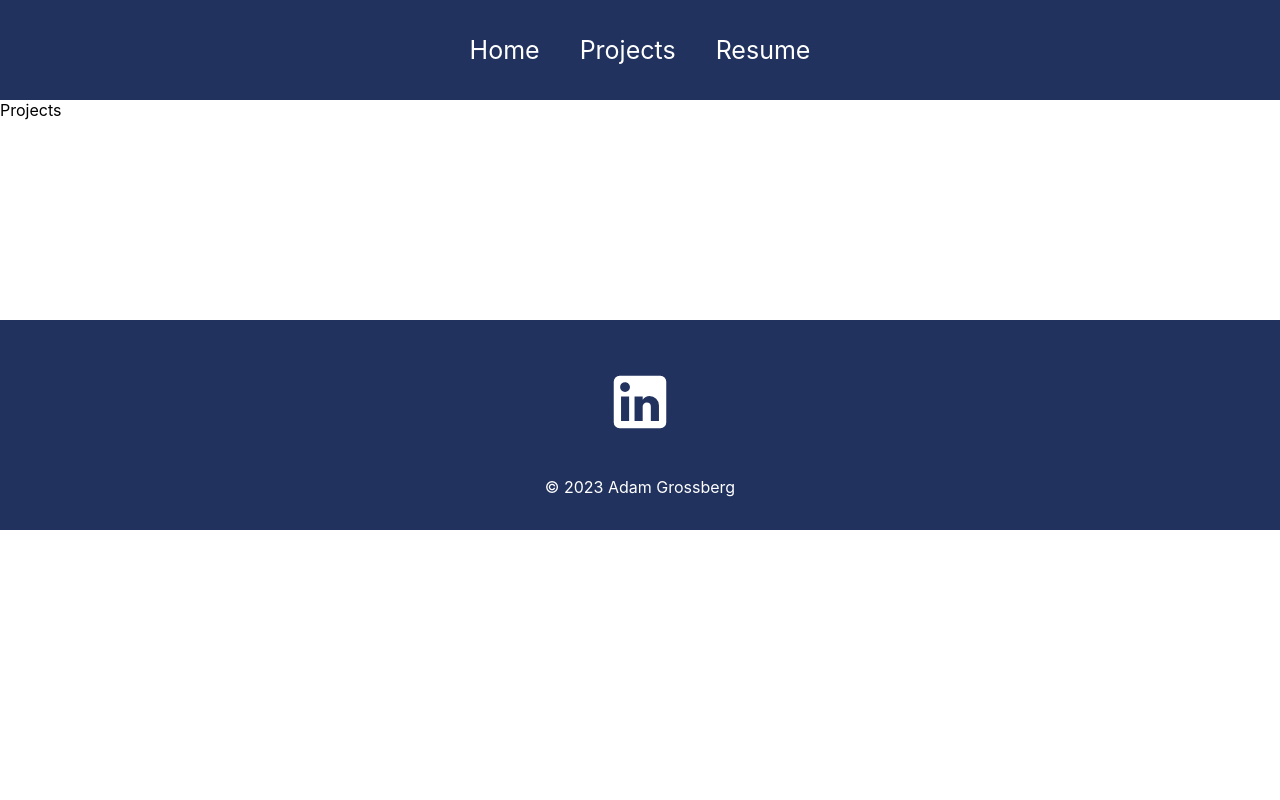
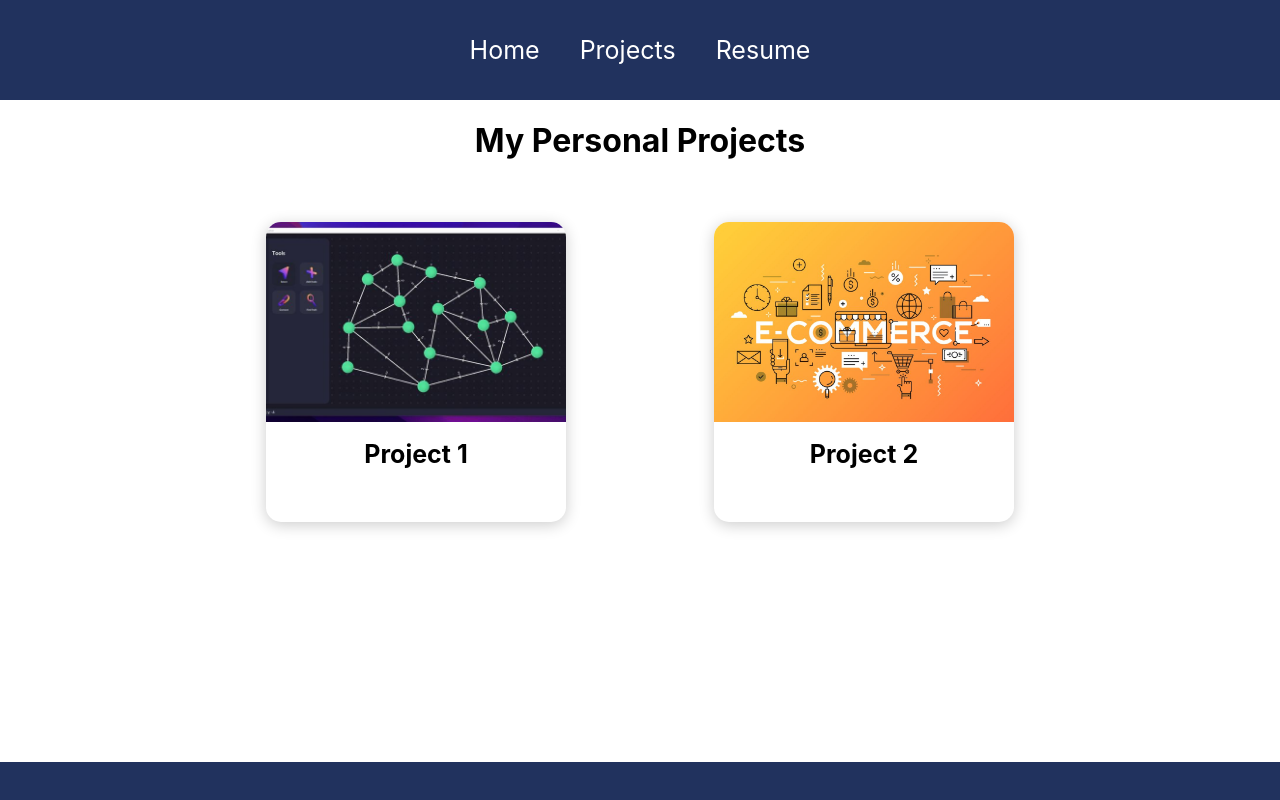
Before and after one commit to adamgrossberg/adamgrossberg.github.io, a React (Create React App) app in the folder portfolio-app/: page /projects in a window 1280 px wide. Shown: the top 800 px of the page. Built offline with nearby package versions, Linux system fonts and the light colour scheme.

Commit message:
added project pages with sample projects

```diff
--- a/portfolio-app/src/App.js
+++ b/portfolio-app/src/App.js
@@ -3,6 +3,7 @@
 import { BrowserRouter as Router, Routes, Route } from "react-router-dom";
 import Home from './pages/Home'
 import Projects from './pages/Projects'
+import ProjectDisplay from './pages/ProjectDisplay'
 import Resume from './pages/Resume'
 import Navbar from './components/Navbar'
 import Footer from './components/Footer'
@@ -15,6 +16,7 @@
         <Routes>
           <Route path="/" element={<Home />} />
           <Route path="/projects" element={<Projects />} />
+          <Route path='/projects/:id' element={<ProjectDisplay />} />
           <Route path="/resume" element={<Resume />} />
         </Routes>
         <Footer />
--- /dev/null
+++ b/portfolio-app/src/components/ProjectItem.js
@@ -0,0 +1,16 @@
+import React from 'react';
+import { useNavigate } from 'react-router-dom'
+
+function ProjectItem({ id, image, name }) {
+    const navigate = useNavigate()
+    return (
+        <div className='projectItem' onClick={() => {
+            navigate('/projects/' + id)
+        }}>
+            <div style={{ backgroundImage: `url(${image})` }} className="bgImage" />
+            <h1>{name}</h1>
+        </div>
+    )
+}
+
+export default ProjectItem
--- /dev/null
+++ b/portfolio-app/src/helpers/ProjectList.js
@@ -0,0 +1,15 @@
+import proj1 from '../assets/proj1.jpg'
+import proj2 from '../assets/proj2.jpg'
+
+export const ProjectList = [
+    {
+        name: 'Project 1',
+        image: proj1,
+        skills: "skills"
+    },
+    {
+        name: 'Project 2',
+        image: proj2,
+        skills: "skills"
+    }
+]
--- /dev/null
+++ b/portfolio-app/src/pages/ProjectDisplay.js
@@ -0,0 +1,20 @@
+import React from 'react';
+import { useParams } from 'react-router-dom';
+import {ProjectList} from '../helpers/ProjectList';
+import GithubIcon from '@mui/icons-material/GitHub';
+import '../styles/ProjectDisplay.css';
+
+function ProjectDisplay() {
+    const { id } = useParams();
+    const project = ProjectList[id]
+    return <div className='project'>
+        <h1> {project.name} </h1>
+        <img src={project.image} />
+        <p>
+            <b>Skills:</b> {project.skills}
+        </p>
+        <GithubIcon />
+    </div>
+}
+
+export default ProjectDisplay;
--- a/portfolio-app/src/pages/projects.js
+++ b/portfolio-app/src/pages/projects.js
@@ -1,10 +1,17 @@
 import React from 'react';
-import {Link} from 'react-router-dom';
+import ProjectItem from '../components/ProjectItem';
+import { ProjectList } from '../helpers/ProjectList'
+import '../styles/Projects.css';
 
 function Projects() {
     return (
-        <div>
-            Projects
+        <div className='projects'>
+            <h1>My Personal Projects</h1>
+            <div className='projectList'>
+                {ProjectList.map((project, index) => {
+                    return <ProjectItem id={index} name={project.name} image={project.image} />
+                })}
+            </div>
         </div>
     )
 }
--- /dev/null
+++ b/portfolio-app/src/styles/ProjectDisplay.css
@@ -0,0 +1,28 @@
+.project {
+    width: 100%;
+    height: calc(100vh - 100px);
+    display: flex;
+    justify-content: center;
+    align-items: center;
+    flex-direction: column;
+  }
+
+  .project h1 {
+    margin-top: 50px;
+    color: #3e497a;
+    font-size: 35px;
+  }
+  .project img {
+    width: 700px;
+    border-radius: 10px;
+  }
+
+  .project p {
+    font-size: 40px;
+    color: #3e497a;
+  }
+
+  .project svg {
+    font-size: 60px;
+    color: #3e497a;
+  }
--- /dev/null
+++ b/portfolio-app/src/styles/Projects.css
@@ -0,0 +1,74 @@
+.projects {
+    width: 100%;
+    height: auto;
+    display: flex;
+    justify-content: center;
+    align-items: center;
+    flex-direction: column;
+  }
+  .projects .projectTitle {
+    text-align: center;
+    color: #3e497a;
+    font-size: 60px;
+    font-weight: bolder;
+  }
+
+  .projectList {
+    width: 70vw;
+    height: auto;
+    display: grid;
+    grid-template-columns: 1fr 1fr 1fr;
+    place-items: center;
+  }
+
+  /* MENU ITEM STYLING */
+
+  .projectItem {
+    border-radius: 15px;
+    width: 300px;
+    height: 300px;
+    margin: 40px;
+    box-shadow: 0px 3px 15px rgba(0, 0, 0, 0.2);
+    text-align: center;
+  }
+  .projectItem:hover {
+    box-shadow: 0px 3px 15px rgba(0, 0, 0, 0.5);
+    transition: 0.3s ease-in;
+    cursor: pointer;
+  }
+
+  .projectItem .bgImage {
+    border-top-left-radius: 15px;
+    border-top-right-radius: 15px;
+    width: 100%;
+    height: 200px;
+    background-position: center;
+    background-repeat: no-repeat;
+    background-size: cover;
+  }
+
+  .projectItem h1 {
+    font-size: 25px;
+  }
+
+  @media only screen and (max-width: 1300px) {
+    .projectList {
+      grid-template-columns: 1fr 1fr;
+    }
+  }
+
+  @media only screen and (max-width: 800px) {
+    .projectList {
+      grid-template-columns: 1fr;
+    }
+  }
+
+  @media only screen and (max-width: 800px) {
+    .projectList {
+      width: 100%;
+    }
+    .projectItem {
+      width: 300px;
+      height: 300px;
+    }
+  }
```
Also changed, not shown: portfolio-app/src/assets/proj1.jpg (added), portfolio-app/src/assets/proj2.jpg (added).
